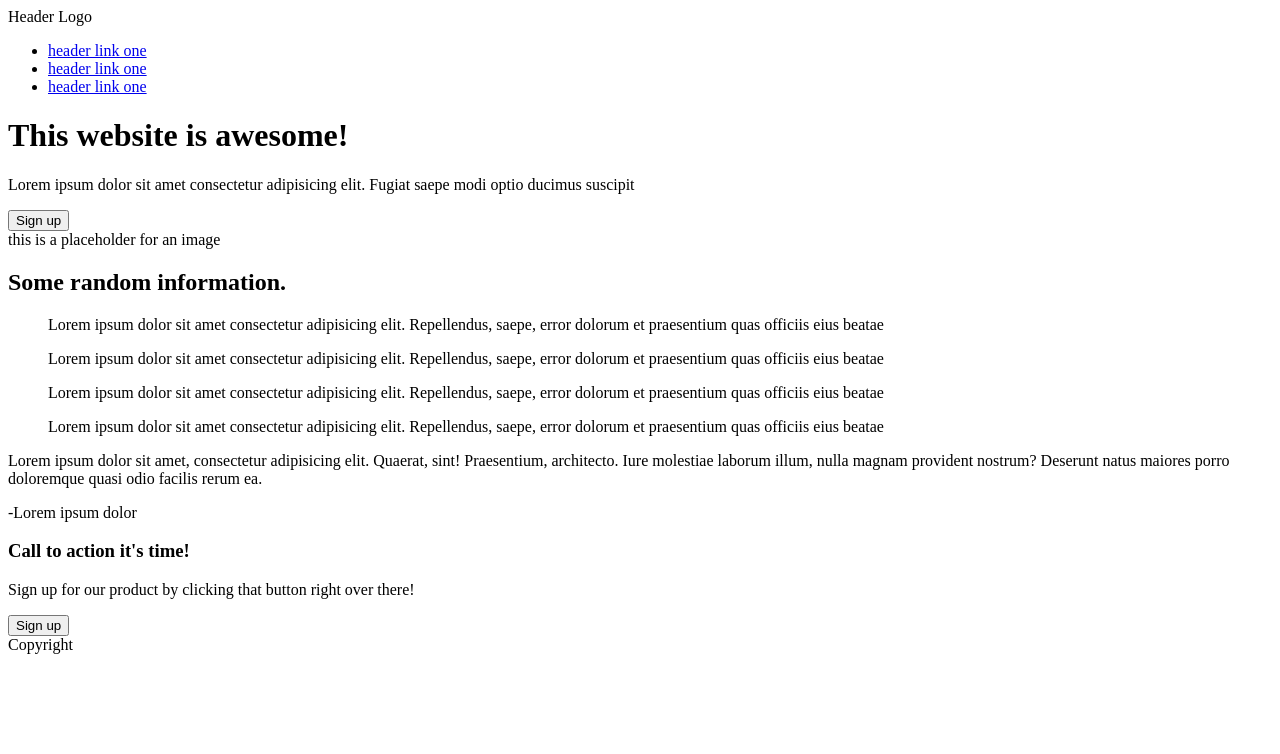
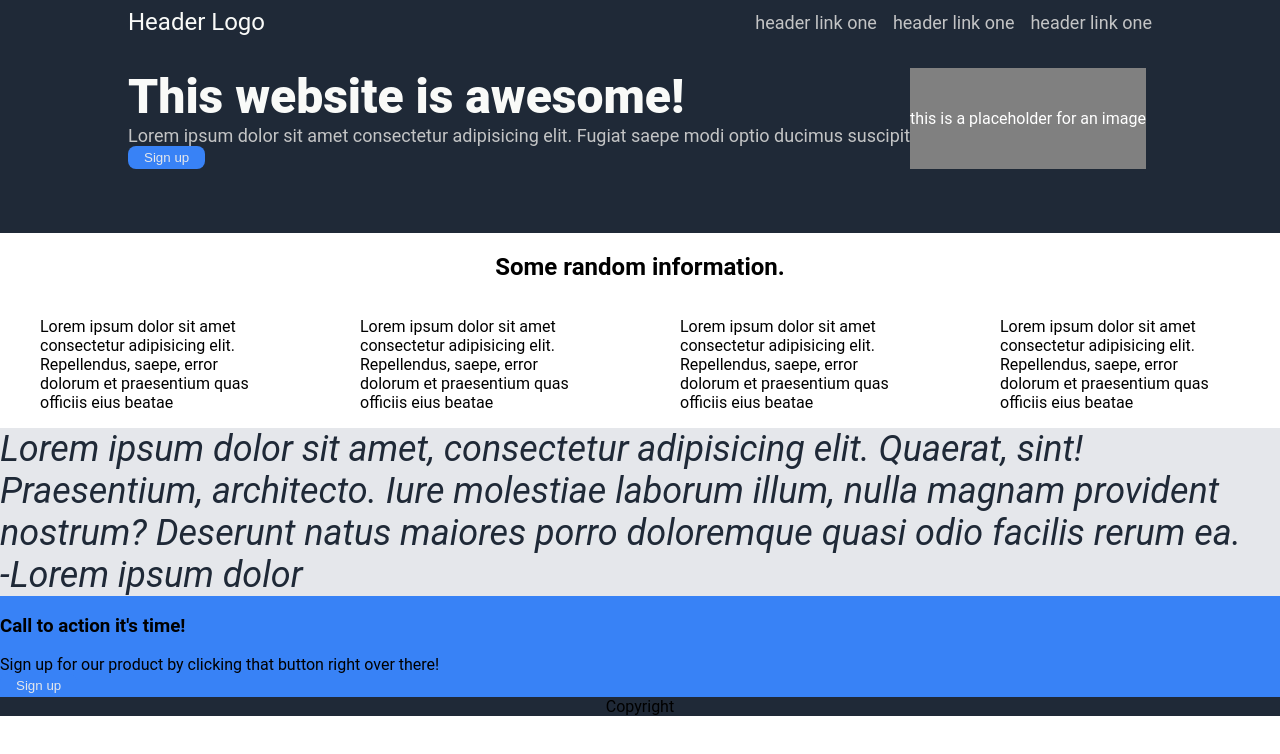
Before and after one commit to Yvan-Dumas/odin-Landing-Page, a plain HTML site: page index.html in a window 1280 px wide. Drawn offline with Linux system fonts and the light colour scheme.

Commit message:
Start of the CSS

```diff
--- a/styles.css
+++ b/styles.css
@@ -1,3 +1,117 @@
 body {
+    box-sizing: border-box;
+    font-family: 'Roboto', sans-serif;
+    margin: 0;
+    display: flex;
+    flex-direction: column;
+}
 
+p {
+    margin: 0px;
 }
+
+ul {
+    list-style-type: none;
+    padding: 0;
+    margin: 0;
+    display: flex;
+    gap: 16px;
+}
+
+header {
+    display: flex;
+    justify-content: space-between;
+    align-items: center;
+    margin-bottom: 32px;
+}
+
+.header {
+    padding: 8px 128px 64px 128px;
+    display: flex;
+    flex-direction: column;
+}
+
+.header-info {
+    display: flex;
+}
+
+.header,
+.footer {
+    background-color: #1F2937;
+}
+
+.header-logo {
+    font-size: 24px;
+    color: #F9FAF8;
+}
+
+a,
+.header p {
+    color: #c3c4c5;
+    font-size: 18px;
+    text-decoration: none;
+}
+
+li {
+    font-size: 18px;
+}
+
+h1 {
+    font-size: 48px;
+    color: #F9FAF8;
+    font-weight: 900;
+    margin: 0;
+}
+
+.image-placeholder {
+    background-color: grey;
+    color: white;
+    display: flex;
+    justify-content: center;
+    align-items: center;
+    text-align: center;
+    flex-shrink: 0;
+}
+
+button,
+.call-to-action {
+    background-color: #3882F6;
+}
+
+button {
+    border-radius: 8px;
+    color: #E5E7EB;
+    border: 0;
+    padding: 4px 16px;
+}
+
+h2 {
+    text-align: center;
+}
+
+.information {
+    display: flex;
+    justify-content: space-around;
+}
+
+.illustration {
+    border: 16px;
+}
+
+figure {
+    border: 16px;
+}
+
+.quote {
+    background-color: #E5E7EB;
+}
+
+.quote p {
+    font-size: 36px;
+    color: #1F2937;
+    font-style: italic;
+}
+
+.footer {
+    text-align: center;
+}
```
